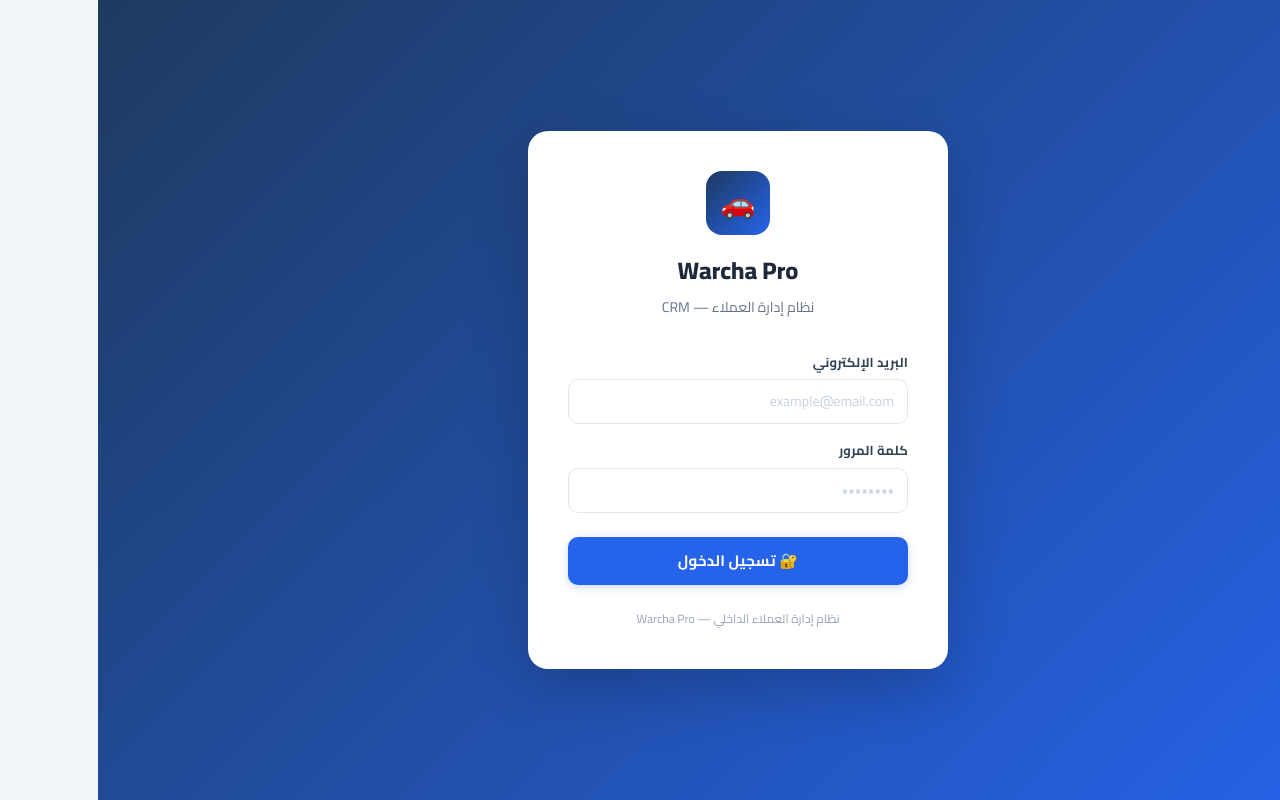
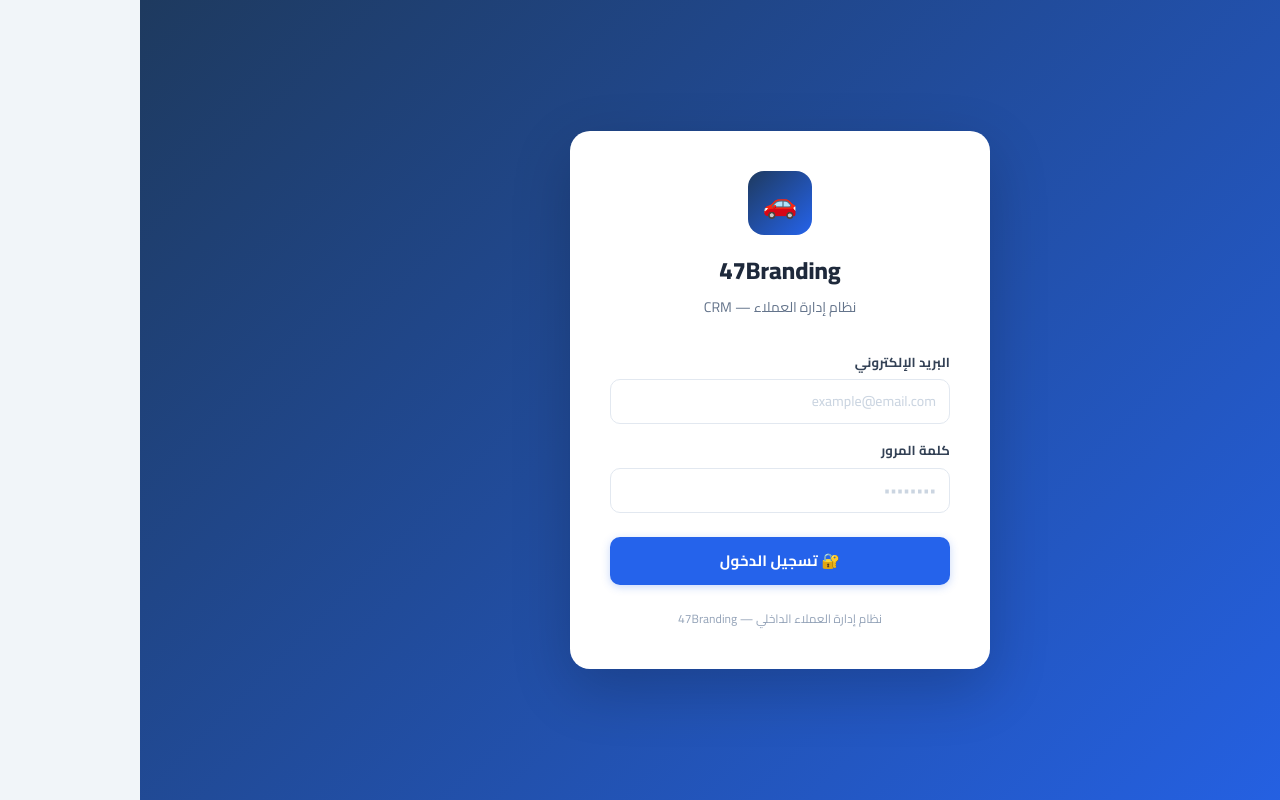
Before and after one commit to maro256122-tech/System-Database, a React (Vite) app: page / in a window 1280 px wide. Built offline with nearby package versions, Linux system fonts and the light colour scheme; no server answers.

Commit message:
rebrand: rename Warcha Pro to 47Branding across all files
Co-Authored-By: Claude Sonnet 4.6 <noreply@anthropic.com>
Claude-Session: https://claude.ai/code/session_01MduqErfrtc9aJYqUsg3Dkb

```diff
--- a/index.html
+++ b/index.html
@@ -4,8 +4,8 @@
     <meta charset="UTF-8" />
     <link rel="icon" type="image/svg+xml" href="/favicon.svg" />
     <meta name="viewport" content="width=device-width, initial-scale=1.0" />
-    <title>Warcha Pro — CRM</title>
-    <meta name="description" content="نظام إدارة العملاء الداخلي — Warcha Pro" />
+    <title>47Branding — CRM</title>
+    <meta name="description" content="نظام إدارة العملاء الداخلي — 47Branding" />
   </head>
   <body>
     <div id="root"></div>
--- a/src/App.jsx
+++ b/src/App.jsx
@@ -27,7 +27,7 @@ function AppContent() {
       }}>
         <div style={{ textAlign: 'center', color: 'white' }}>
           <div style={{ fontSize: '48px', marginBottom: '16px' }}>🚗</div>
-          <div style={{ fontSize: '18px', fontWeight: '700' }}>Warcha Pro</div>
+          <div style={{ fontSize: '18px', fontWeight: '700' }}>47Branding</div>
           <div style={{ fontSize: '14px', opacity: 0.8, marginTop: '4px' }}>جاري التحميل...</div>
         </div>
       </div>
--- a/src/components/Sidebar.jsx
+++ b/src/components/Sidebar.jsx
@@ -62,7 +62,7 @@ export default function Sidebar({ activePage, onNavigate }) {
             boxShadow: '0 4px 12px rgba(37,99,235,0.4)',
           }}>🚗</div>
           <div>
-            <div className="sidebar-logo-title">Warcha Pro</div>
+            <div className="sidebar-logo-title">47Branding</div>
             <div className="sidebar-logo-sub">نظام إدارة العملاء</div>
           </div>
         </div>
--- a/src/pages/LoginPage.jsx
+++ b/src/pages/LoginPage.jsx
@@ -55,7 +55,7 @@ export default function LoginPage() {
             🚗
           </div>
           <h1 style={{ fontSize: '24px', fontWeight: '800', color: '#1e293b', margin: '0 0 6px' }}>
-            Warcha Pro
+            47Branding
           </h1>
           <p style={{ fontSize: '14px', color: '#64748b' }}>نظام إدارة العملاء — CRM</p>
         </div>
@@ -96,7 +96,7 @@ export default function LoginPage() {
         </form>
 
         <p style={{ textAlign: 'center', marginTop: '24px', fontSize: '12px', color: '#94a3b8' }}>
-          نظام إدارة العملاء الداخلي — Warcha Pro
+          نظام إدارة العملاء الداخلي — 47Branding
         </p>
       </div>
     </div>
```
